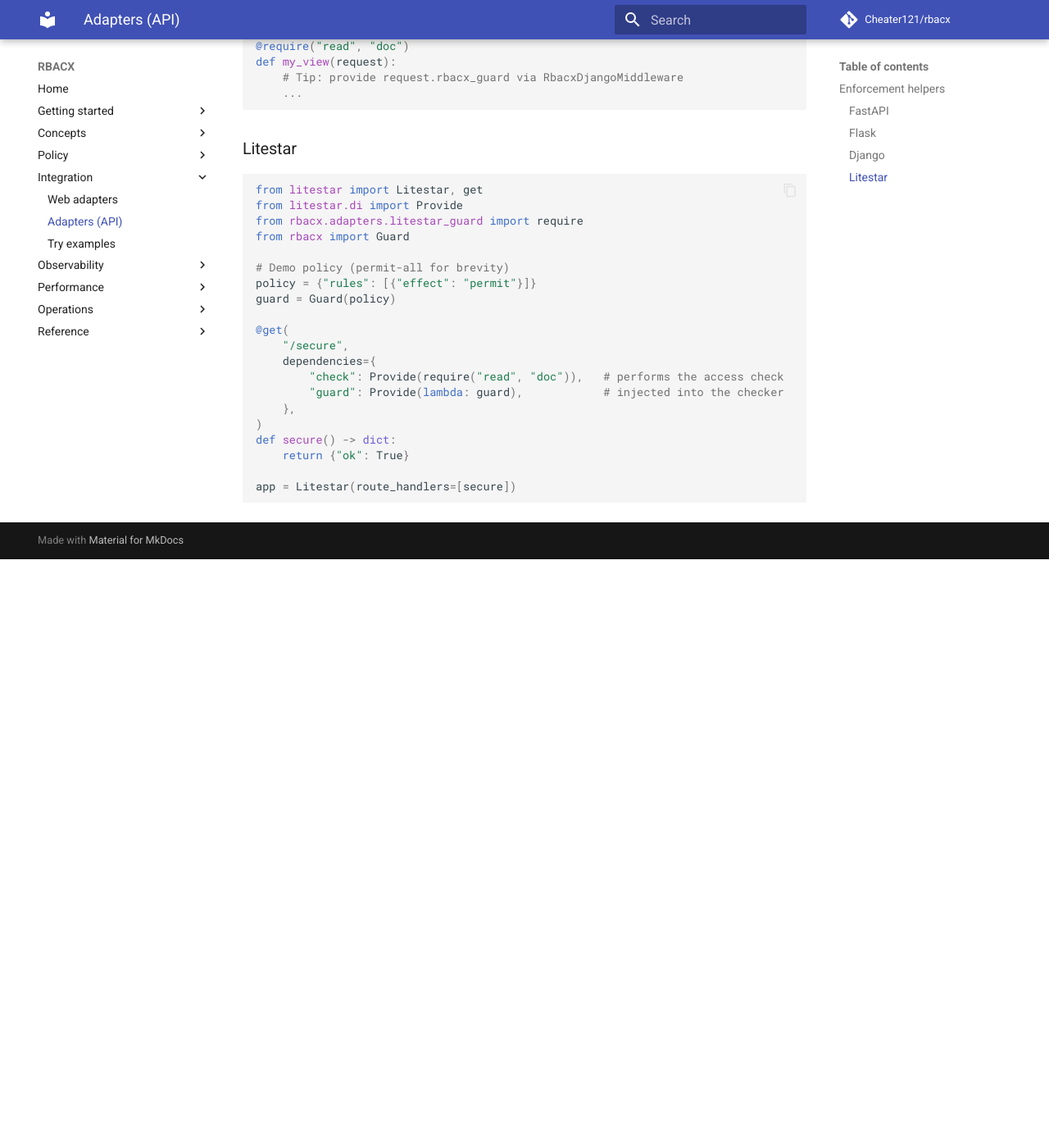
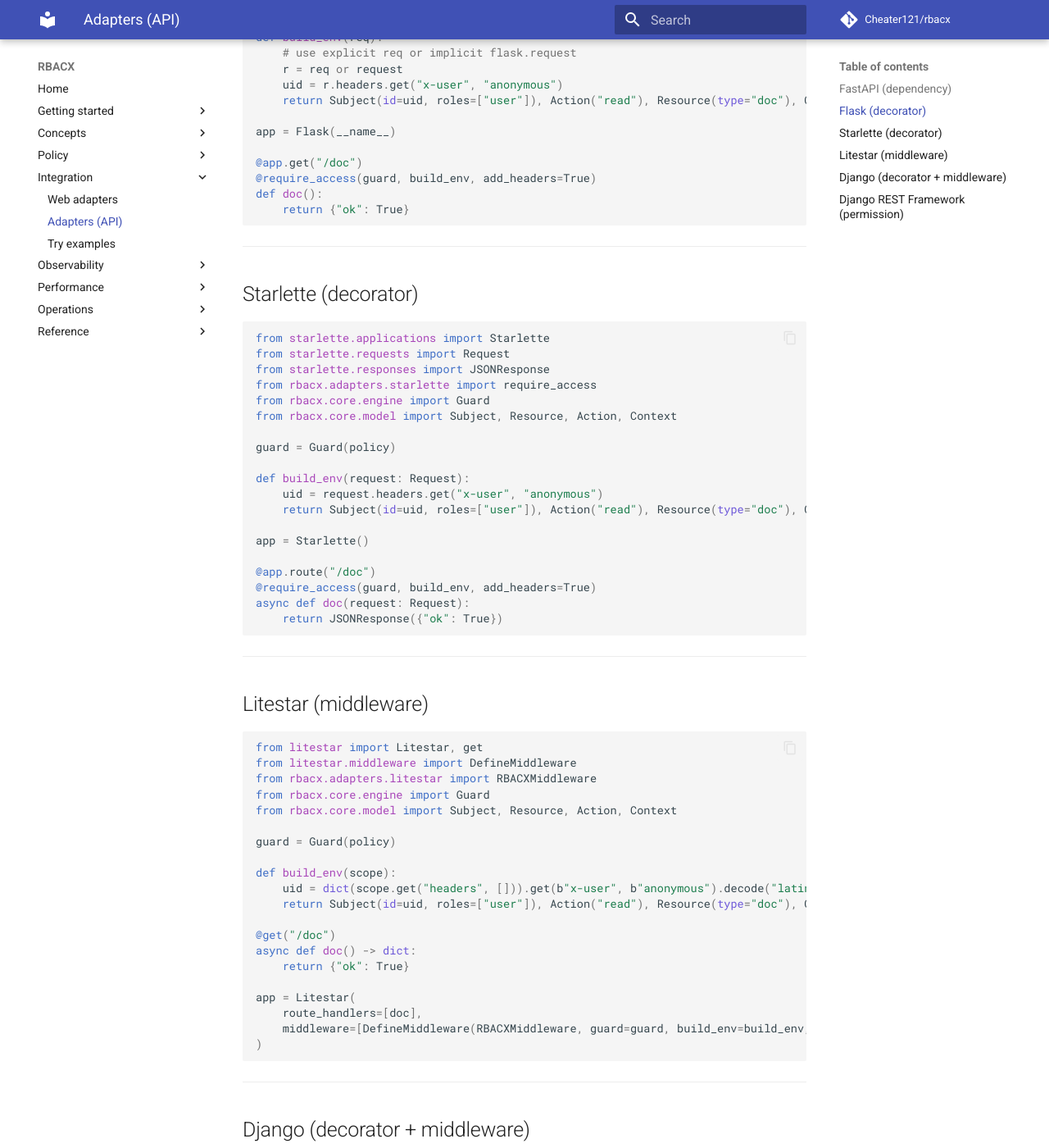
Before and after one commit to Cheater121/rbacx, an MkDocs documentation site: the page built from docs/adapters.md, in a window 1280 px wide and 1400 px high, scrolled down 1265 px. Shown: the whole window at 82% size. Built offline with MkDocs 1.6.1 and Material for MkDocs 9.7.7, drawn with Linux system fonts in a browser that asks for light colours; comment, search, counter and statistics services are not loaded; before the commit the page ends 1947 px from its top, so only the background shows below that; some of the changed text lies outside the part shown.

Commit message:
feat(docs, web_adapters): refactor adapters for FastAPI, Flask, Starlette, Litestar, Django, and DRF (unify)

````diff
--- a/docs/adapters.md
+++ b/docs/adapters.md
@@ -1,87 +1,177 @@
-
 # Adapters
 
-FastAPI / Flask / Litestar / Django examples are under `examples/`.
+RBACX ships thin integration helpers for popular Python web frameworks.
+They all follow the same conventions:
 
+- **EnvBuilder** builds `(Subject, Action, Resource, Context)` from the framework request/scope.
+- **Async frameworks use async adapters** (`evaluate_async` under the hood).
+- **Sync frameworks use sync adapters** (`evaluate_sync`).
+- By default, **do not leak reasons**. If you need diagnostics, pass `add_headers=True` and read:
+  - `X-RBACX-Reason`
+  - `X-RBACX-Rule`
+  - `X-RBACX-Policy`
 
-## Enforcement helpers
+See runnable apps in `examples/`.
 
-### FastAPI
+---
+
+## FastAPI (dependency)
+
 ```python
 from fastapi import FastAPI, Depends, Request
 from rbacx.adapters.fastapi import require_access
-from rbacx import Guard
+from rbacx.core.engine import Guard
 from rbacx.core.model import Subject, Resource, Action, Context
 
-# Demo policy (permit-all for brevity)
-policy = {"rules": [{"effect": "permit"}]}
+policy = {"algorithm": "deny-overrides", "rules": [
+    {"id": "doc_read", "effect": "permit", "actions": ["read"], "resource": {"type": "doc"}}
+]}
 guard = Guard(policy)
 
 def build_env(request: Request):
-    user = request.headers.get("x-user", "anonymous")
-    return Subject(id=user), Action("read"), Resource(type="doc"), Context()
+    uid = request.headers.get("x-user", "anonymous")
+    return Subject(id=uid, roles=["user"]), Action("read"), Resource(type="doc"), Context()
 
 app = FastAPI()
 
-@app.get("/secure", dependencies=[Depends(require_access(guard, build_env, add_headers=True))])
-def secure():
+@app.get("/doc", dependencies=[Depends(require_access(guard, build_env, add_headers=True))])
+async def doc():
     return {"ok": True}
 ```
 
-### Flask
+---
+
+## Flask (decorator)
+
 ```python
 from flask import Flask, request
 from rbacx.adapters.flask import require_access
-from rbacx import Guard
+from rbacx.core.engine import Guard
 from rbacx.core.model import Subject, Resource, Action, Context
 
-# Demo policy (permit-all for brevity)
-policy = {"rules": [{"effect": "permit"}]}
 guard = Guard(policy)
 
-def build_env(req=None):
-    req = req or request
-    user = req.headers.get("x-user", "anonymous")
-    return Subject(id=user), Action("read"), Resource(type="doc"), Context()
+def build_env(req):
+    # use explicit req or implicit flask.request
+    r = req or request
+    uid = r.headers.get("x-user", "anonymous")
+    return Subject(id=uid, roles=["user"]), Action("read"), Resource(type="doc"), Context()
 
 app = Flask(__name__)
 
-@app.get("/secure")
+@app.get("/doc")
 @require_access(guard, build_env, add_headers=True)
-def secure():
+def doc():
     return {"ok": True}
 ```
 
-### Django
+---
+
+## Starlette (decorator)
+
 ```python
-from rbacx.adapters.django.decorators import require
+from starlette.applications import Starlette
+from starlette.requests import Request
+from starlette.responses import JSONResponse
+from rbacx.adapters.starlette import require_access
+from rbacx.core.engine import Guard
+from rbacx.core.model import Subject, Resource, Action, Context
 
-@require("read", "doc")
-def my_view(request):
-    # Tip: provide request.rbacx_guard via RbacxDjangoMiddleware
+guard = Guard(policy)
+
+def build_env(request: Request):
+    uid = request.headers.get("x-user", "anonymous")
+    return Subject(id=uid, roles=["user"]), Action("read"), Resource(type="doc"), Context()
+
+app = Starlette()
+
+@app.route("/doc")
+@require_access(guard, build_env, add_headers=True)
+async def doc(request: Request):
+    return JSONResponse({"ok": True})
+```
+
+---
+
+## Litestar (middleware)
+
+```python
+from litestar import Litestar, get
+from litestar.middleware import DefineMiddleware
+from rbacx.adapters.litestar import RBACXMiddleware
+from rbacx.core.engine import Guard
+from rbacx.core.model import Subject, Resource, Action, Context
+
+guard = Guard(policy)
+
+def build_env(scope):
+    uid = dict(scope.get("headers", [])).get(b"x-user", b"anonymous").decode("latin1")
+    return Subject(id=uid, roles=["user"]), Action("read"), Resource(type="doc"), Context()
+
+@get("/doc")
+async def doc() -> dict:
+    return {"ok": True}
+
+app = Litestar(
+    route_handlers=[doc],
+    middleware=[DefineMiddleware(RBACXMiddleware, guard=guard, build_env=build_env, add_headers=True)],
+)
+```
+
+---
+
+## Django (decorator + middleware)
+
+Enable the middleware to inject a Guard:
+
+```python
+# settings.py
+RBACX_GUARD_FACTORY = "rbacx_demo.rbacx_factory.build_guard"
+MIDDLEWARE = [
+    # ...
+    "rbacx.adapters.django.middleware.RbacxDjangoMiddleware",
+]
+```
+
+Use the decorator:
+
+```python
+from rbacx.adapters.django.decorators import require_access
+from rbacx.core.model import Subject, Resource, Action, Context
+
+def build_env(request):
+    uid = getattr(getattr(request, "user", None), "id", None) or "anonymous"
+    return Subject(id=str(uid), roles=["user"]), Action("read"), Resource(type="doc"), Context()
+
+@require_access(build_env, add_headers=True)
+def doc(request):
     ...
 ```
 
-### Litestar
+---
+
+## Django REST Framework (permission)
+
 ```python
-from litestar import Litestar, get
-from litestar.di import Provide
-from rbacx.adapters.litestar_guard import require
-from rbacx import Guard
+from rest_framework.views import APIView
+from rest_framework.response import Response
+from rbacx.adapters.drf import make_permission
+from rbacx.core.engine import Guard
+from rbacx.core.model import Subject, Resource, Action, Context
 
-# Demo policy (permit-all for brevity)
-policy = {"rules": [{"effect": "permit"}]}
 guard = Guard(policy)
 
-@get(
-    "/secure",
-    dependencies={
-        "check": Provide(require("read", "doc")),   # performs the access check
-        "guard": Provide(lambda: guard),            # injected into the checker
-    },
-)
-def secure() -> dict:
-    return {"ok": True}
+def build_env(request):
+    uid = getattr(getattr(request, "user", None), "username", None) or "anonymous"
+    return Subject(id=uid, roles=["user"]), Action("read"), Resource(type="doc"), Context()
 
-app = Litestar(route_handlers=[secure])
+RBACXPermission = make_permission(guard, build_env, add_headers=True)
+
+# Optionally attach headers on 403:
+# REST_FRAMEWORK = {"EXCEPTION_HANDLER": "rbacx.adapters.drf.rbacx_exception_handler"}
+
+class DocsView(APIView):
+    permission_classes = [RBACXPermission]
+    def get(self, request):
+        return Response({"ok": True})
 ```
````
Also changed, not shown: docs/web_adapters.md (+103 -38 lines).
